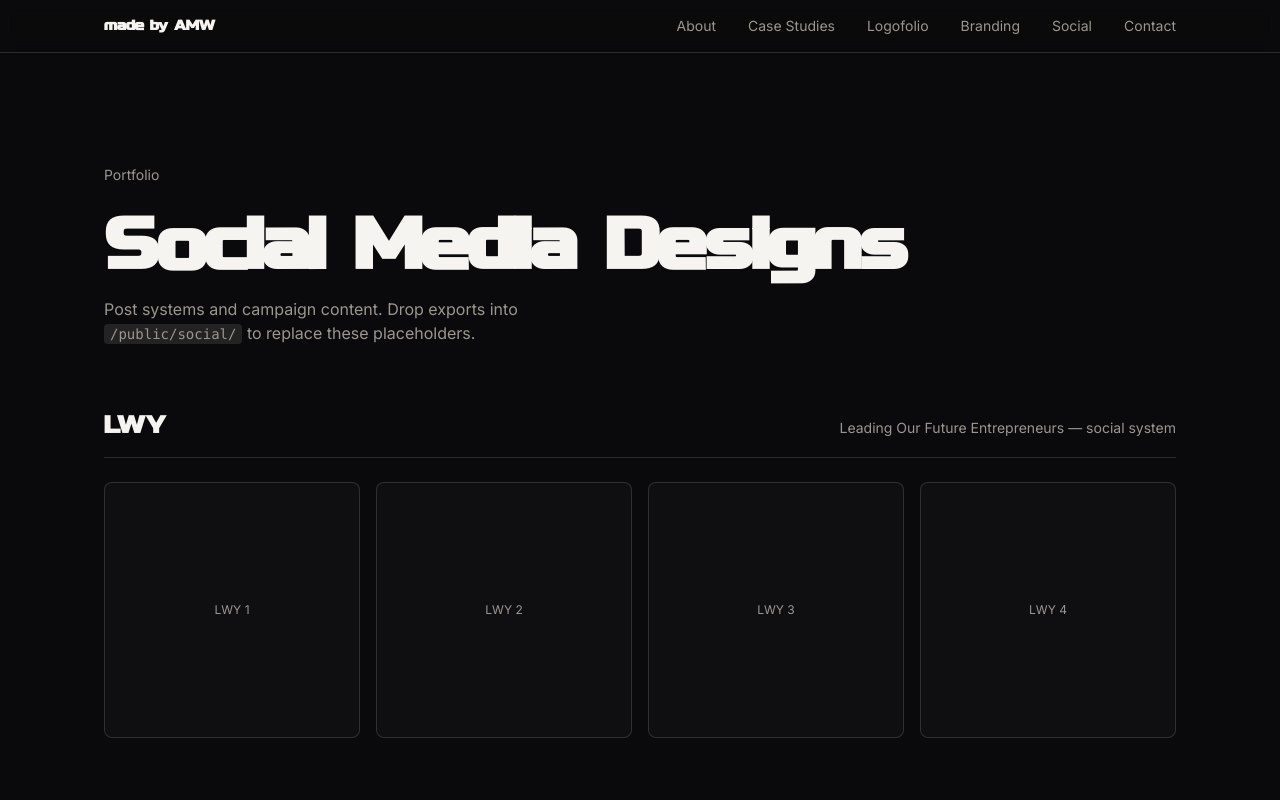
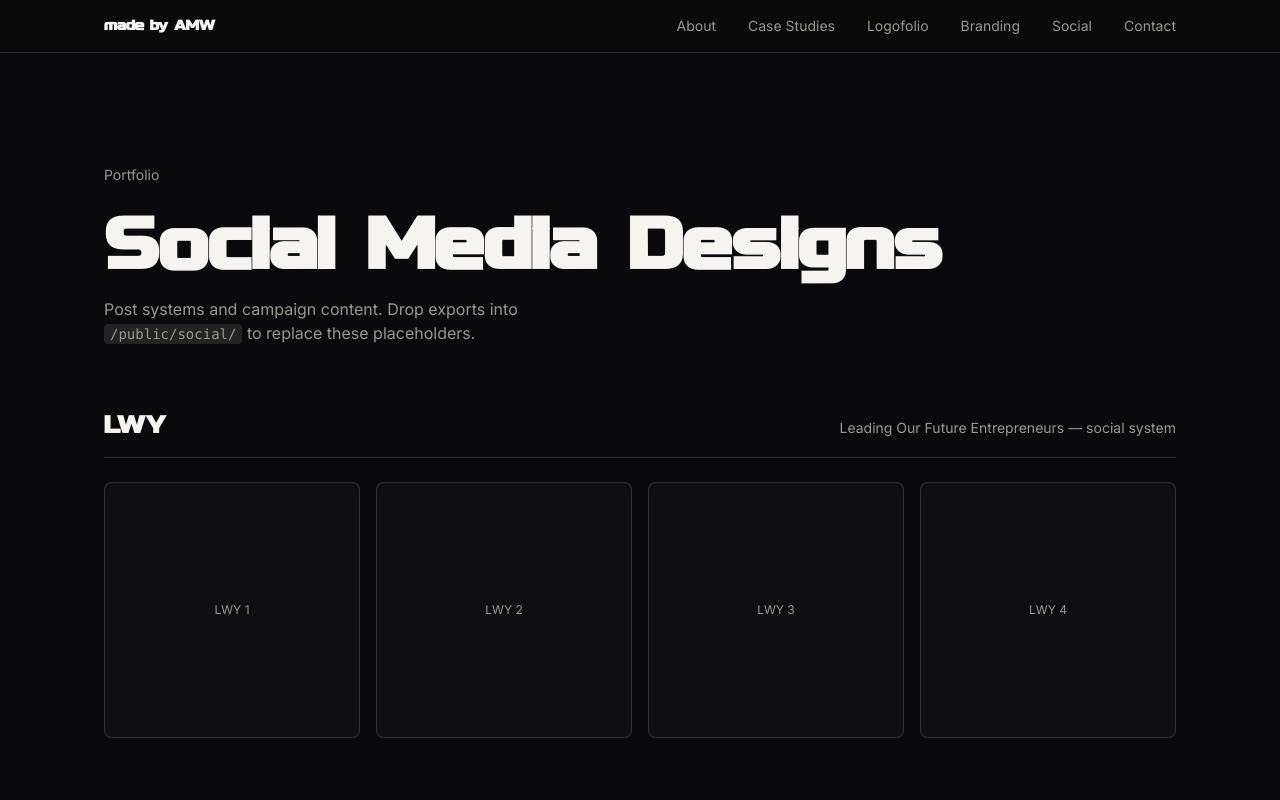
Before and after one commit to artmindworks/thebio-potfolio, a Next.js app: page /social in a window 1280 px wide. Shown: the top 800 px of the page. Built offline with nearby package versions, Linux system fonts and the light colour scheme.

Commit message:
Update page.tsx

```diff
--- a/app/social/page.tsx
+++ b/app/social/page.tsx
@@ -8,7 +8,7 @@ export default function Social() {
   return (
     <div className="mx-auto max-w-6xl px-6 py-20 md:px-10 md:py-28">
       <p className="mb-6 text-sm text-[var(--fg-muted)]">Portfolio</p>
-      <h1 className="mb-4 font-[family-name:var(--font-display)] text-5xl font-extrabold tracking-tight md:text-7xl">
+      <h1 className="mb-4 font-[family-name:var(--font-display)] text-5xl font-extrabold tracking-normal md:text-7xl">
         Social Media Designs
       </h1>
       <p className="mb-16 max-w-lg text-[var(--fg-muted)]">
```
